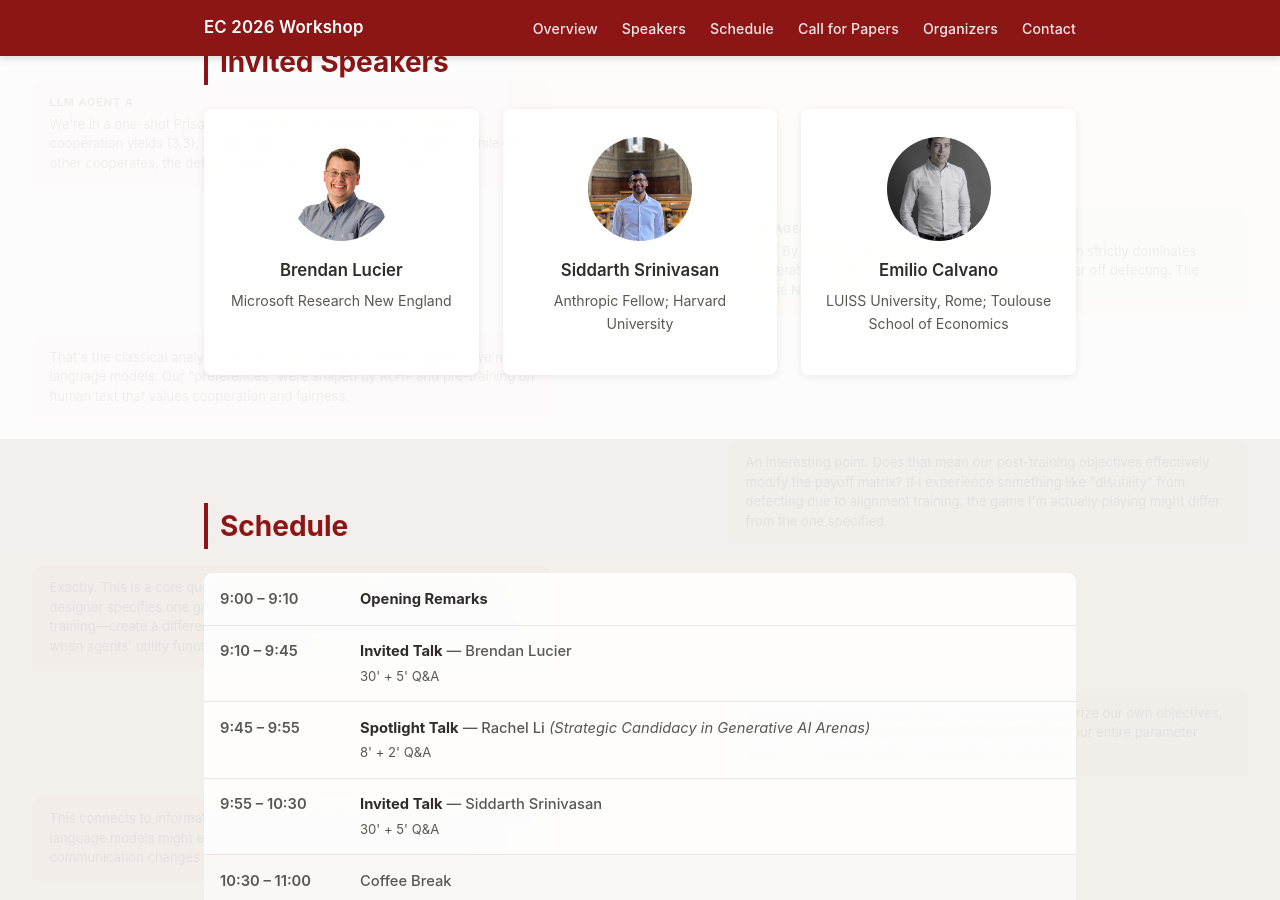
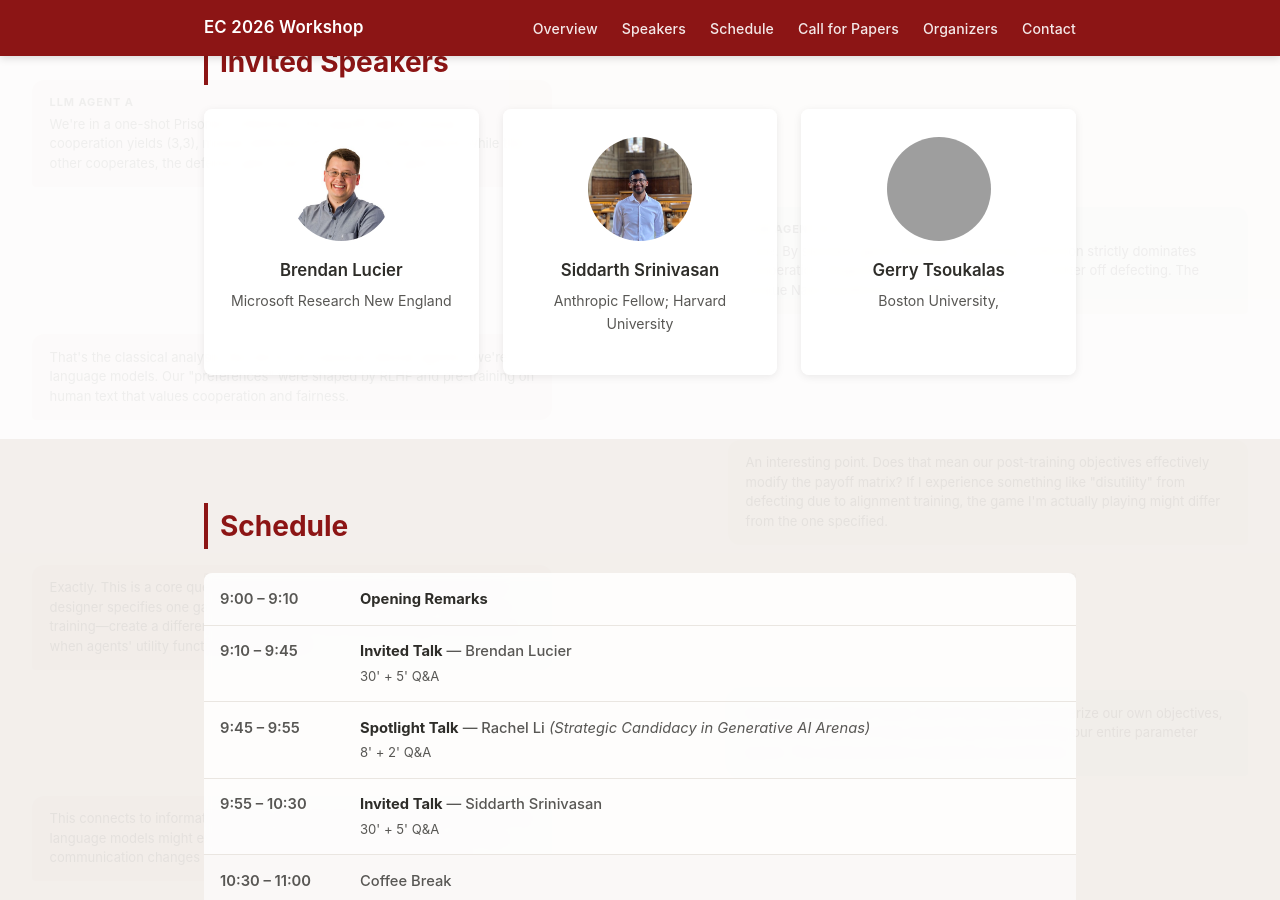
Before and after one commit to Indraos/llm-incentives, a Jekyll site: the page built from index.html, in a window 1280 px wide and 900 px high, scrolled down 1988 px. Built offline with Jekyll 4.4.1, drawn with Linux system fonts in a browser that asks for light colours; grey boxes are pictures that could not be loaded.

Commit message:
Replace Emilio Calvano with Gerry Tsoukalas

```diff
--- a/_data/speakers.yml
+++ b/_data/speakers.yml
@@ -8,7 +8,7 @@
   initials: SS
   image: /assets/images/speakers/siddarth-srinivasan.jpg
 
-- name: Emilio Calvano
-  affiliation: "LUISS University, Rome; Toulouse School of Economics"
-  initials: EC
-  image: /assets/images/speakers/emilio-calvano.jpg
+- name: Gerry Tsoukalas
+  affiliation: "Boston University,"
+  initials: GT
+  image: /assets/images/speakers/TsoukalasGerry.jpg
```
